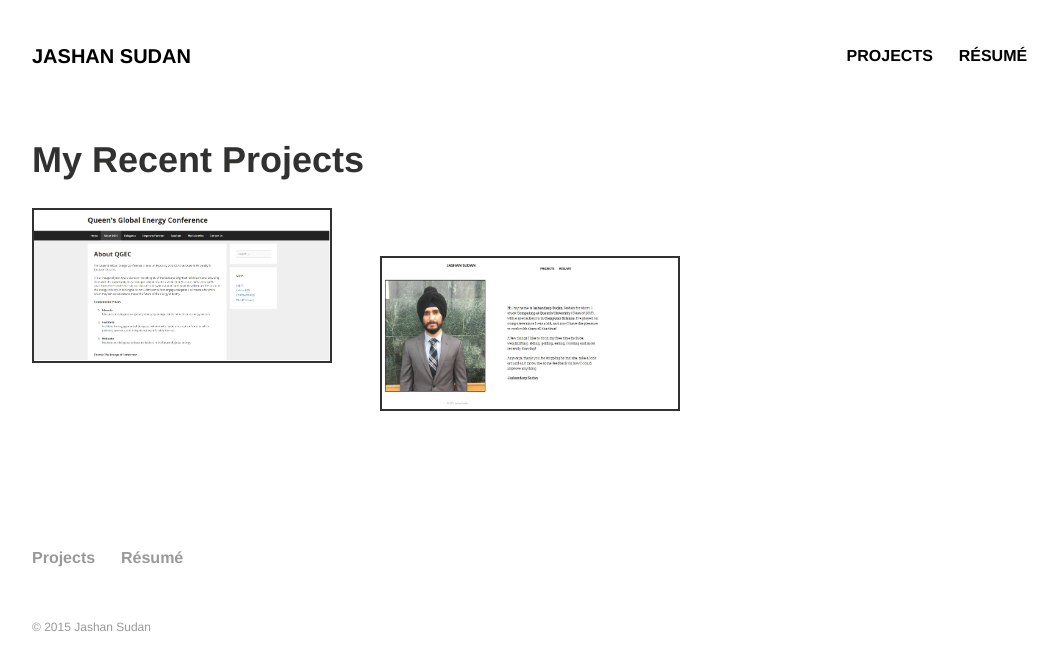
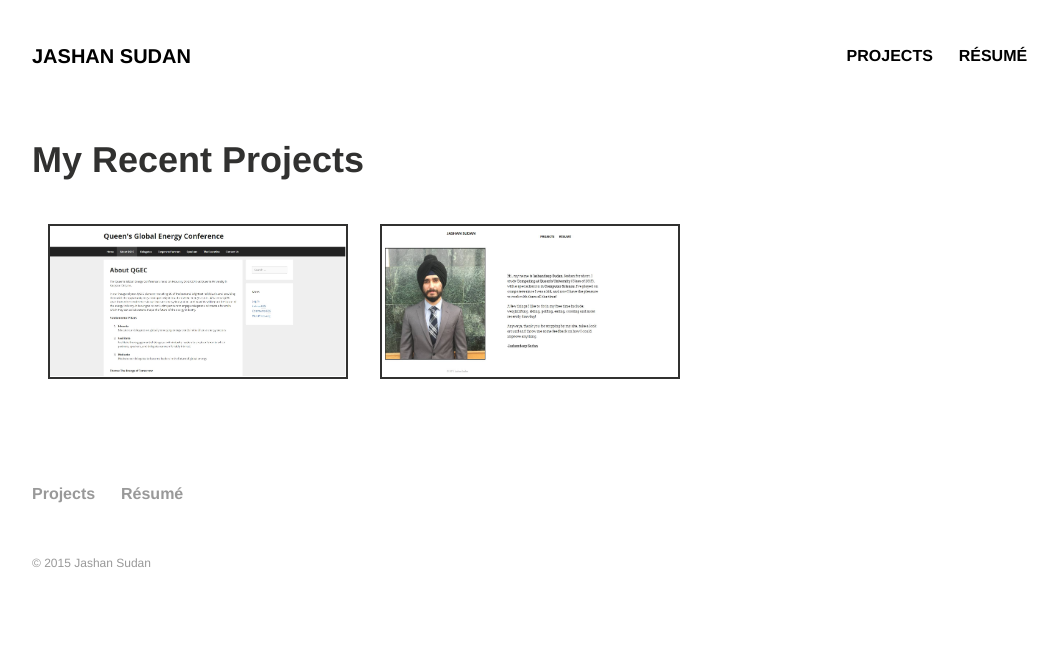
Before and after one commit to jashansudan/jashansudan, a Jekyll site: the page built from Projects/index.md, in a window 1280 px wide. Shown: the top 670 px of the page, without its empty margins (64-1122 px from the left). Built offline with Jekyll 4.4.1, drawn with Linux system fonts in a browser that asks for light colours.

Commit message:
updating

```diff
--- a/css/main.scss
+++ b/css/main.scss
@@ -58,7 +58,7 @@
 	height: 500px;
 	width: 500px;
 	position: relative;
-	margin: 7em;
+	margin: 3em;
 	font-family: 'Arvo', serif;
 	display: inline;
 	float: left;
@@ -71,6 +71,7 @@
 	position: static;
 	display: inline;
 	float: left;
+	margin: 3em;
 }
 
 
@@ -81,6 +82,7 @@
 	border: 2px solid;
 	display: inline;
 	float: left;
+	margin: 1em;
 }
 
 #project1 {
@@ -90,7 +92,7 @@
 	border: 2px solid;
 	display: inline;
 	float: left;
-	margin: 3em;
+	margin: 1em;
 }
 
 .project:hover {
```
